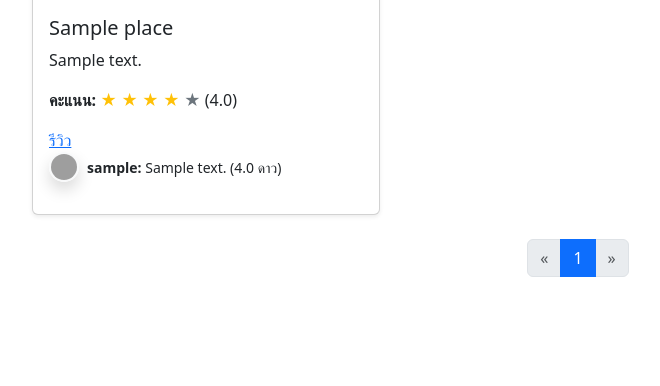
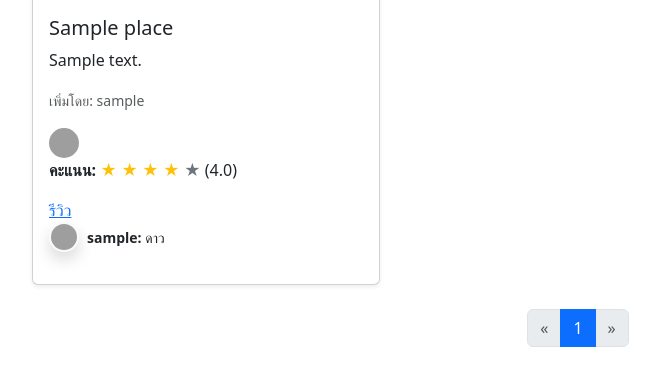
Before and after one commit to teeranon124/myweb, a Flask app: page / in a window 1280 px wide. Shown: the part 209-595 px from the top of the page, without its empty margins (62-722 px from the left). Run offline with Flask 3, Linux system fonts and the light colour scheme; a user stored in the database is signed in; tables that the repository leaves empty hold one stand-in row (values such as "Sample post"); some libraries are stand-ins or nearby versions; grey boxes are pictures that could not be loaded.

Commit message:
improve star rating

```diff
--- a/main.py
+++ b/main.py
@@ -49,6 +49,17 @@
 @app.route("/profile_review/<int:user_id>")
 @login_required
 def profile_review(user_id):
+    user = models.User.query.get(user_id)
+    if user and user.profile and user.profile.data:
+        return send_file(
+            io.BytesIO(user.profile.data), mimetype="image/jpeg"
+        )  # เปลี่ยน mimetype ถ้าจำเป็น
+    return "ไม่มีรูปโปรไฟล์", 404
+
+
+@app.route("/profile_post/<int:user_id>")
+@login_required
+def profile_post(user_id):
     user = models.User.query.get(user_id)
     if user and user.profile and user.profile.data:
         return send_file(
@@ -335,7 +346,6 @@
     return render_template("upload.html", form=form)
 
 
-# ลบหรือเปลี่ยนชื่อเส้นทางที่ซ้ำกัน
 @app.route("/upload/<int:file_id>", methods=["GET"])
 def get_upload_image(file_id):
     # Query the database for the file with the given file_id
@@ -353,7 +363,6 @@
     )
 
 
-# เปลี่ยนชื่อเส้นทางที่ซ้ำกัน
 @app.route("/uploadprofile/<int:file_id>", methods=["GET"])
 def get_profile_image(file_id):
     # Query the database for the file with the given file_id
@@ -395,6 +404,7 @@
         new_place = models.Place(
             name=form.name.data,
             description=form.description.data,
+            user_id=current_user.id,  # บันทึก user_id ของผู้ที่เพิ่มสถานที่
         )
         db.session.add(new_place)
         db.session.commit()
@@ -422,13 +432,11 @@
         # สร้างรีวิวใหม่
         new_review = models.Review(
             content=form.content.data,
-            rating=form.rating.data,
             place_id=place_id,
             user_id=current_user.id,  # ใช้ ID ของผู้ใช้ปัจจุบัน
         )
         db.session.add(new_review)
         db.session.commit()
-        place.update_average_rating()
         return redirect(url_for("place_detail", place_id=place_id))
 
     return render_template("add_review.html", form=form, place=place)
--- a/models.py
+++ b/models.py
@@ -52,6 +52,7 @@
     profile_id = db.Column(db.Integer, db.ForeignKey("profile.id"))
     profile = db.relationship("Profile", backref="user", uselist=False)
     reviews = db.relationship("Review", backref="user", lazy=True)
+    places = db.relationship("Place", backref="user", lazy=True)  # เพิ่มความสัมพันธ์กับ Place
 
     # Password hash management
     @hybrid_property
@@ -121,6 +122,7 @@
     images = db.relationship("PlaceImage", backref="place", lazy=True)
     ratings = db.relationship("Rating", backref="place", lazy=True)
     average_rating = db.Column(db.Float, default=0.0)  # เพิ่มฟิลด์ average_rating
+    user_id = db.Column(db.Integer, db.ForeignKey("users.id"))  # เพิ่มฟิลด์ user_id
 
     def update_average_rating(self):
         if self.ratings:
@@ -135,7 +137,6 @@
     __tablename__ = "reviews"
     id = db.Column(db.Integer, primary_key=True)
     content = db.Column(db.Text)
-    rating = db.Column(db.Float)
     place_id = db.Column(
         db.Integer, db.ForeignKey("places.id")
     )  # Foreign key ไปยัง places
--- a/templates/add_review.html
+++ b/templates/add_review.html
@@ -8,10 +8,6 @@
             {{ form.content.label(class="form-label") }}
             {{ form.content(class="form-control", rows=5) }}
         </div>
-        <div class="mb-3">
-            {{ form.rating.label(class="form-label") }}
-            {{ form.rating(class="form-control") }}
-        </div>
         <button type="submit" class="btn btn-primary">ส่งรีวิว</button>
     </form>
 </div>
--- a/templates/index.html
+++ b/templates/index.html
@@ -48,6 +48,22 @@
                     <!-- คำอธิบายสถานที่ -->
                     <p class="card-text">{{ place.description }}</p>
 
+                    <!-- ผู้ที่เพิ่มสถานที่ -->
+                    <p class="card-text">
+                        <small class="text-muted">เพิ่มโดย: {{ place.user.username }}</small>
+                    </p>
+
+                    <!-- รูปโปรไฟล์ผู้โพสต์ -->
+                    {% if place.user.profile and place.user.profile.data %}
+                        <img src="{{ url_for('profile_post', user_id=place.user.id) }}" alt="Profile Picture"
+                             class="rounded-circle" width="30" height="30">
+                    {% else %}
+                        <div class="rounded-circle bg-secondary d-flex align-items-center justify-content-center text-white"
+                             style="width: 30px; height: 30px;">
+                            <i class="bi bi-person"></i>  <!-- ไอคอนโปรไฟล์ -->
+                        </div>
+                    {% endif %}
+
                     <!-- คะแนนดาว -->
                     <div class="mb-3">
                         <strong>คะแนน:</strong>
@@ -81,7 +97,7 @@
 
                                 <small>
                                     <strong>{{ review.user.username }}:</strong>
-                                    {{ review.content }} ({{ review.rating }} ดาว)
+                                     ดาว
                                 </small>
                             </li>
                             {% endfor %}
```
Also changed, not shown: forms.py (+0 -7 lines).
